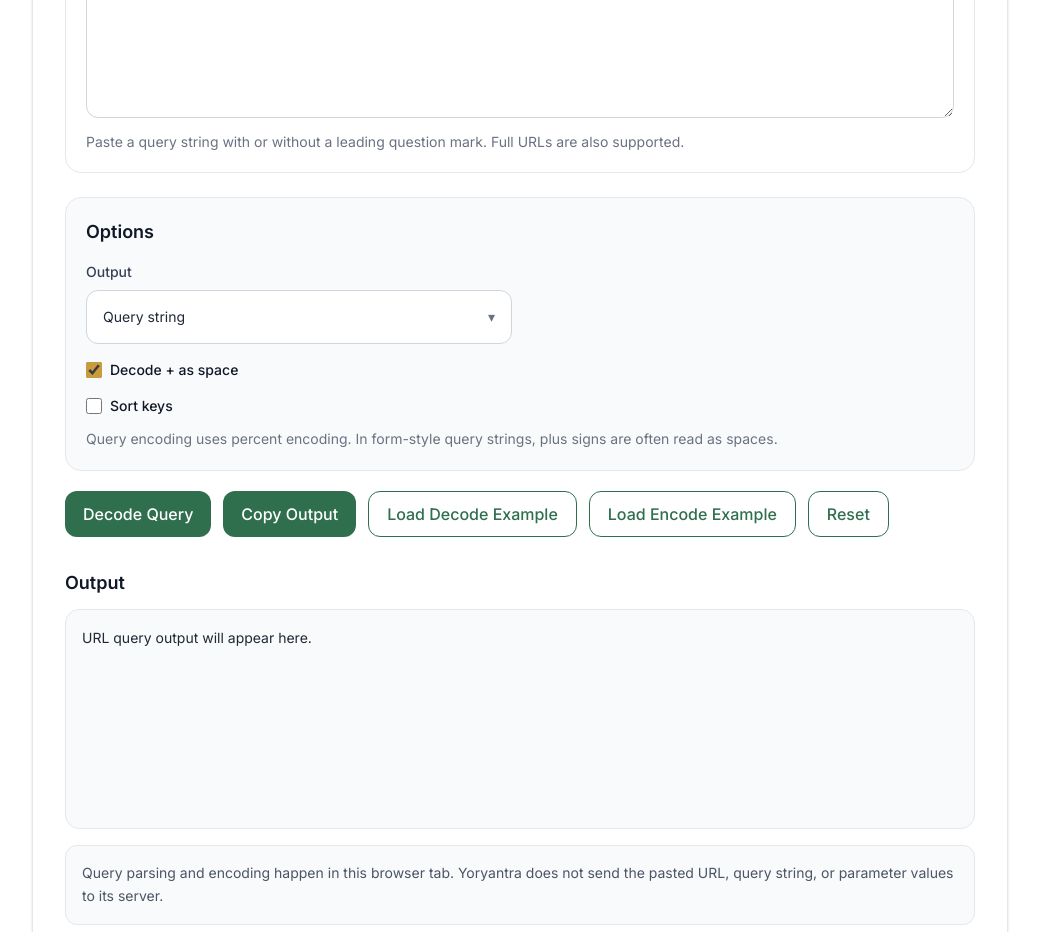
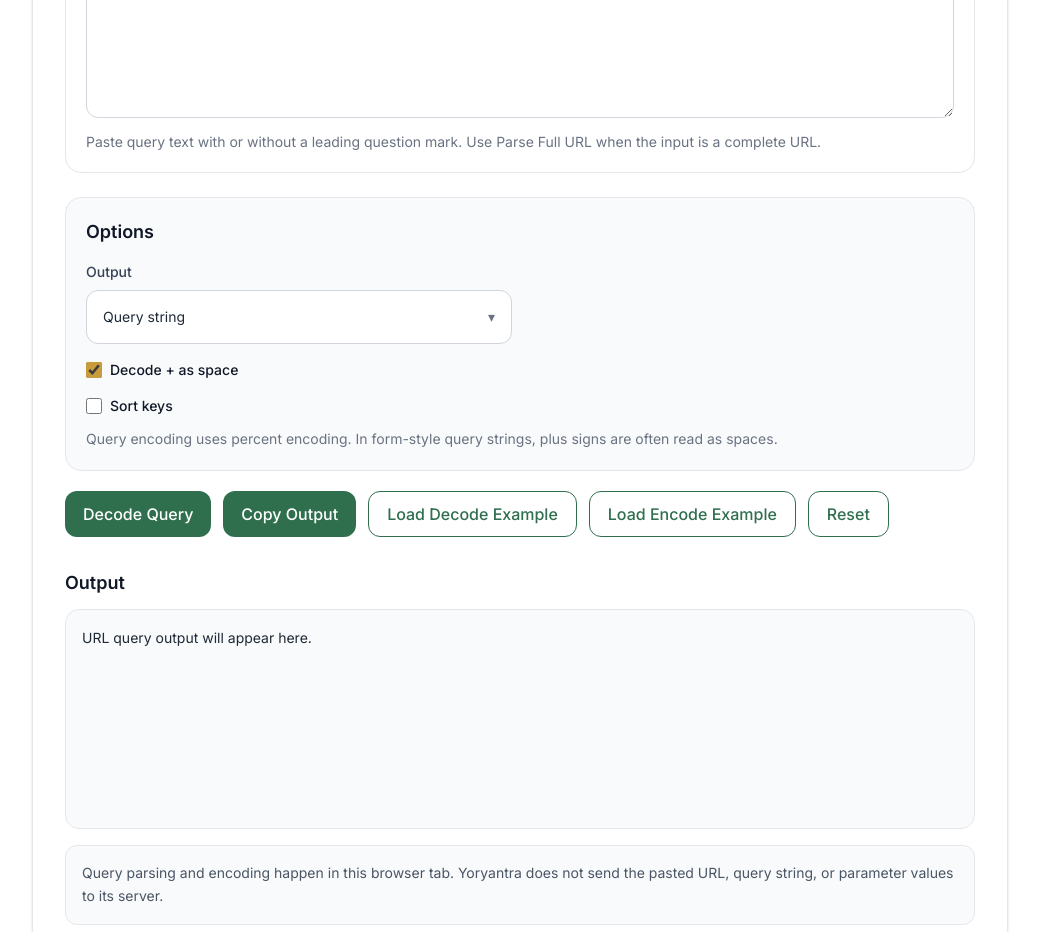
Before and after one commit to vaarunsonawwane-ops/yoryantra-new, a Next.js app: page /tools/url-query-encoder-decoder in a window 1280 px wide. Shown: the part 840-1772 px from the top of the page, without its empty margins (120-1159 px from the left). Built offline with nearby package versions, Linux system fonts and the light colour scheme.

Commit message:
Step 15.7

```diff
--- a/app/tools/url-query-encoder-decoder/ToolClient.tsx
+++ b/app/tools/url-query-encoder-decoder/ToolClient.tsx
@@ -424,8 +424,9 @@ export default function ToolClient() {
           />
 
           <p className="mt-2 text-sm text-gray-500">
-            Paste a query string with or without a leading question mark. Full
-            URLs are also supported.
+            {mode === "parse"
+              ? "Paste an absolute HTTP or HTTPS URL. Only its query parameters are extracted."
+              : "Paste query text with or without a leading question mark. Use Parse Full URL when the input is a complete URL."}
           </p>
         </div>
       )}
```
